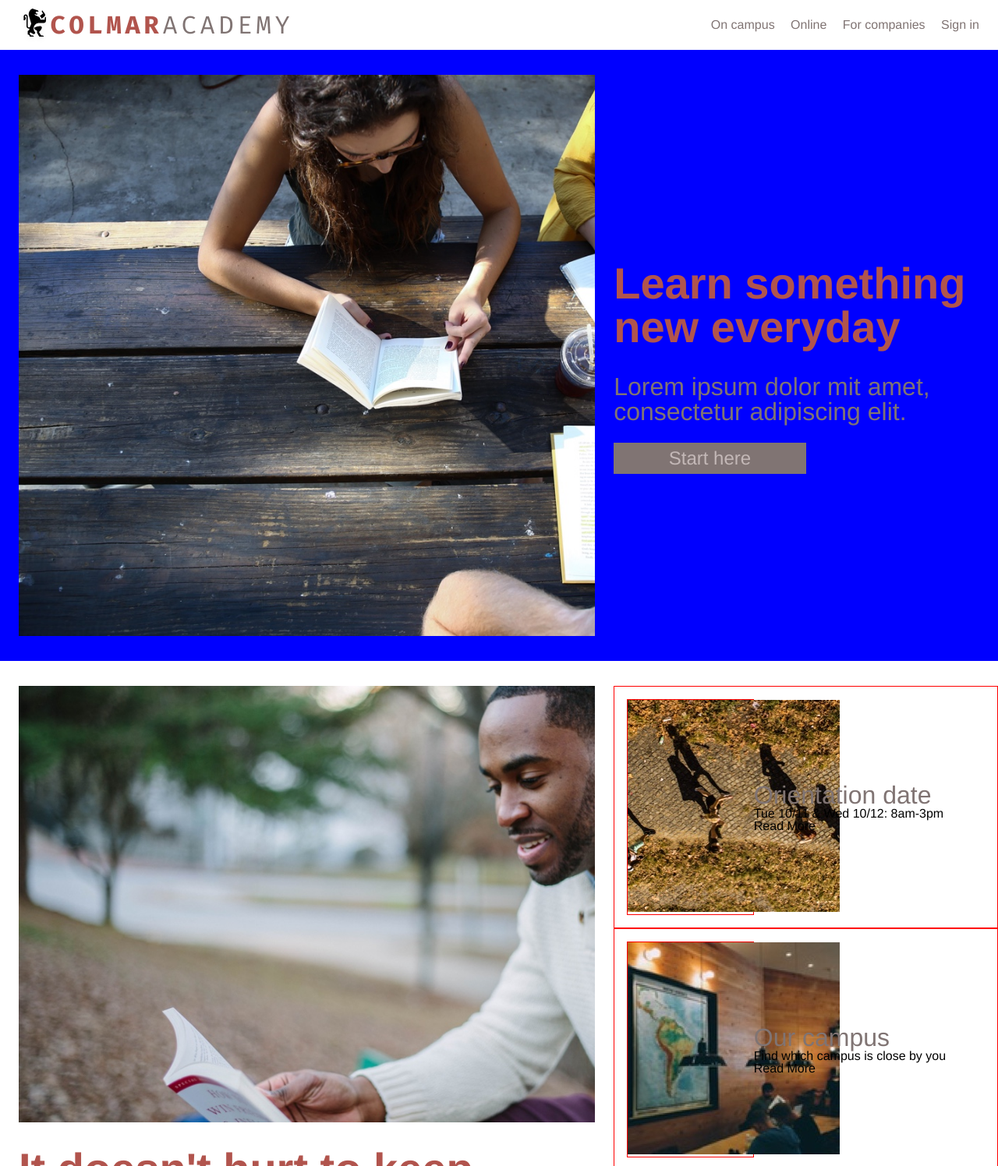
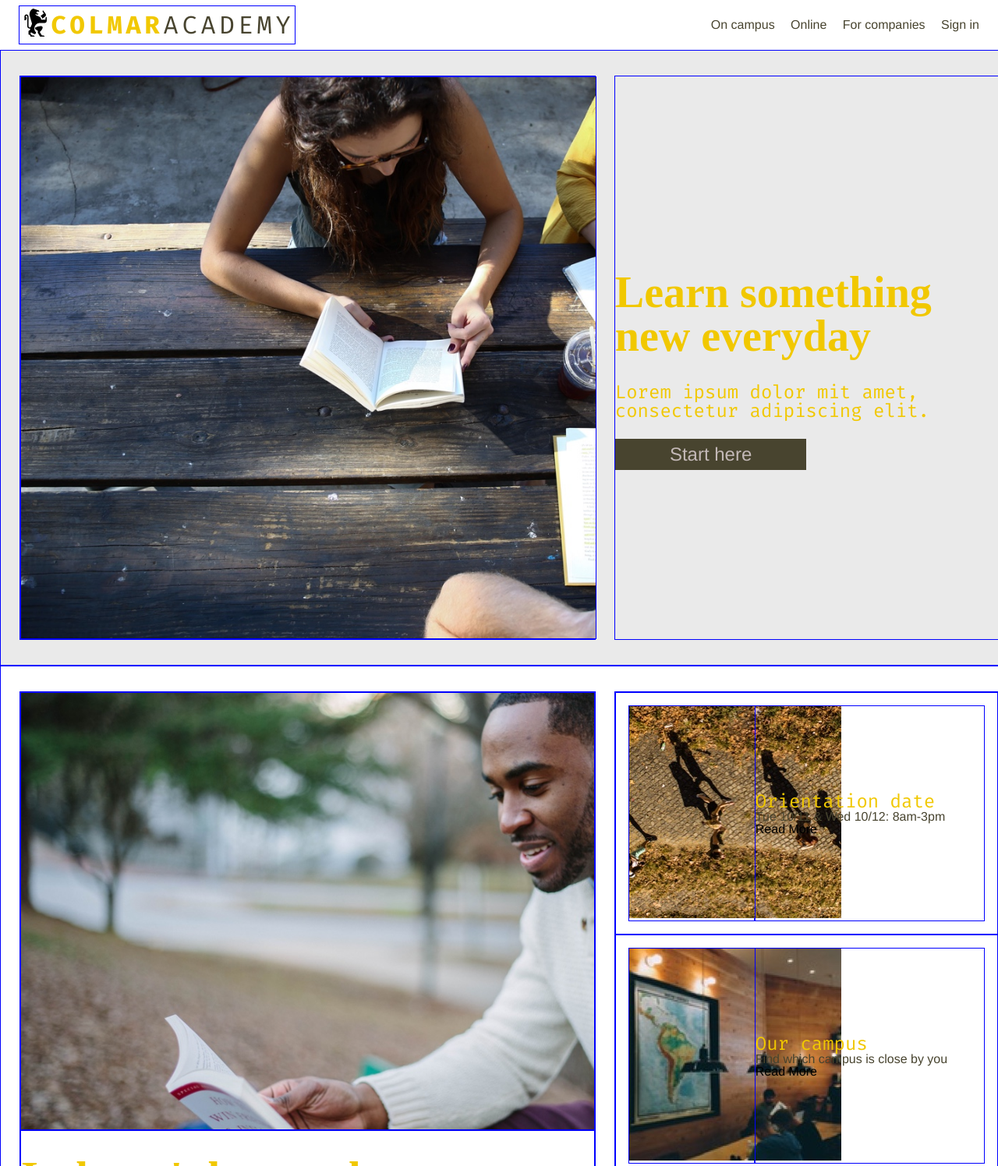
Before and after one commit to vermaasluuk/Codecademy, a plain HTML site: page Colmar/index.html in a window 1280 px wide. Shown: the top 1496 px of the page at 78% size. Drawn offline with Linux system fonts and the light colour scheme; a web font is replaced by a local one.

Commit message:
New Update Colmar

```diff
--- a/Colmar/index.html
+++ b/Colmar/index.html
@@ -172,7 +172,7 @@
             <div class="item-text">
               <h3>Marketing</h3>
               <p>COURSES</p>
-              <span>ANalytics, Content Marketing, Mobile Marketing</span>
+              <p>ANalytics, Content Marketing, Mobile Marketing</p>
             </div>
           </div>
 
@@ -191,7 +191,7 @@
               <video controls width="100%"><source src="resources/videos/thesis.mp4" type="video/mp4">Sorry, your browser doesn't support embedded videos.</video>
             </div>
             <div class="information-text">
-              <h1>Reimagine urban</h1>
+              <h3>Reimagine urban</h3>
               <p>“Curabitur vitae libero in ipsum porttutor consequent. Aliquam et comodo lettura, nel consegua eque. Sed non accumuna urna. Phasellus sed consegua ex. Etiam get magna laoreet, efficitur dolor consegua, tristizie ligula.”</p>
             </div>
           </div>
--- a/Colmar/resources/css/style.css
+++ b/Colmar/resources/css/style.css
@@ -8,11 +8,9 @@ body {
   font-family: helvetica, sans-serif;
 }
 
-/*
 div {
   border: 1px solid blue;
 }
-*/
 
 /* 1. HEADER */
 
@@ -42,14 +40,14 @@ header {
 
 .text {
   font-size: 2rem;
-  color: #807473;
+  color: #48442F;
   font-family: 'Fira Mono', monospace;
   letter-spacing: 0.3rem;
 }
 
 .bold {
   font-weight: 700;
-  color: #B1544D;
+  color: #F1C800;
 }
 
     /* 1.2 Navigation */
@@ -71,14 +69,14 @@ li {
 
 li a{
   text-decoration: none;
-  color: #807473;
+  color: #48442F;
 }
 
 li a:hover{
-  color: #B1544D;
+  color: #F1C800;
 }
 
-  /* 1.3 Mobile Hidden */
+  /* 1.3 Header Mobile Screen */
 
 .mobile-menu {
   display: none;
@@ -107,7 +105,6 @@ li a:hover{
   width: 60%;
   margin-right: 1.5rem;
   margin-left: 1.5rem;
-  margin-top: 2rem;
   margin-bottom: 2rem;
   display: flex;
   flex-direction: column;
@@ -115,7 +112,6 @@ li a:hover{
 
 .wrapper-right {
   width: 40%;
-  margin-top: 2rem;
   margin-bottom: 2rem;
   display: flex;
   flex-direction: column;
@@ -123,13 +119,11 @@ li a:hover{
 
 .wrapper-top {
   text-align: center;
-  border: 1px solid red;
 }
 
 .wrapper-bottom {
   margin-left: 4rem;
   margin-right: 4rem;
-  border: 1px solid red;
   display: flex;
   flex-direction: row;
   flex-wrap: wrap;
@@ -152,9 +146,10 @@ li a:hover{
 /* 2.1 Container (1) */
 
 .one {
-  background-color: blue;
+  background-color: #EAEAEA;
   display: flex;
   flex-direction: row;
+  padding-top: 2rem;
 }
 
 .banner {
@@ -170,7 +165,7 @@ li a:hover{
   margin-top: 1.5rem;
   padding-top: 0.5rem;
   padding-bottom: 0.5rem;
-  background-color: #807473;
+  background-color: #48442F;
   font-size: 1.5rem;
   text-align: center;
   color: #C3B8B7;
@@ -179,7 +174,8 @@ li a:hover{
 }
 
 .btn:hover {
-  background-color: #B1544D;
+  background-color: #F1C800;
+  color: #48442F;
 }
 
 /* 2.2 Container (2) */
@@ -188,6 +184,7 @@ li a:hover{
   background-color: white;
   display: flex;
   flex-direction: row;
+  padding-top: 2rem;
 }
 
 .information-banner {
@@ -201,12 +198,10 @@ li a:hover{
   display: flex;
   flex-direction: row;
   padding: 1rem;
-  border: 1px solid red;
 }
 
 .news-image {
   width: 35%;
-  border: 1px solid red;
 }
 
 .news-text {
@@ -218,7 +213,7 @@ li a:hover{
 /* 2.3 Container (3) */
 
 .three {
-  background-color: blue;
+  background-color: #EAEAEA;
   display: flex;
   flex-direction: column;
 }
@@ -234,10 +229,10 @@ li a:hover{
 .item-image {
   height: auto;
   width: 100%;
-  margin-bottom: 1rem;
 }
 
 .item-text {
+  margin: 1rem 1rem 1.5rem 1rem;
 }
 
 /* 2.4 Container (4) */
@@ -253,7 +248,7 @@ footer {
   display: flex;
   flex-direction: row;
   justify-content: space-between;
-  border-top: 1px solid #B1544D;
+  border-top: 1px solid #EAEAEA;
 }
 
 .copyright {
@@ -281,7 +276,8 @@ footer {
 /* HEADINGS */
 
 h1 {
-  color: #B1544D;
+  color: #F1C800;
+  font-family: 'Schoolbell';
   font-size: 3.5rem;
   font-weight: bold;
   margin-top: 2rem;
@@ -289,6 +285,12 @@ h1 {
 }
 
 h3 {
-  color: #807473;
-  font-size: 2rem;
+  font-family: 'Fira Mono';
+  font-weight: 400;
+  color: #F1C800;
+  font-size: 1.5rem;
 }
+
+p {
+  color: #48442F;
+}
```
